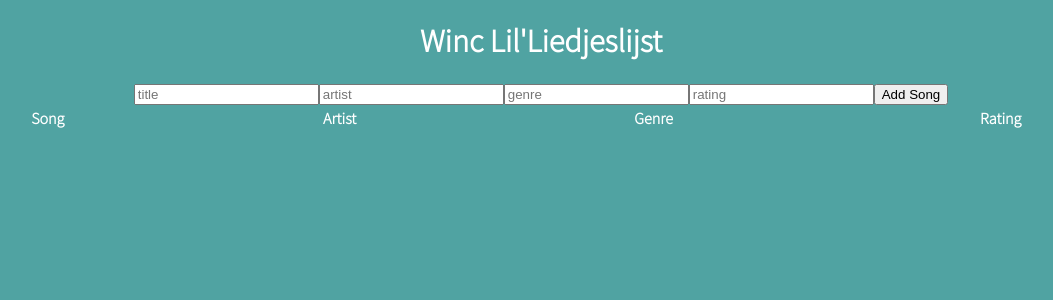
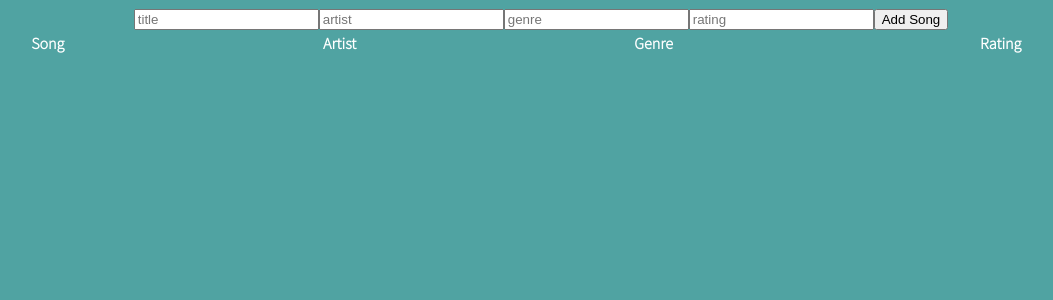
Before and after one commit to iamhelenavd/Winc-Week05-Eindopdracht1.0, a React (Create React App) app: page / in a window 1280 px wide. Shown: the top 300 px of the page, without its empty margins (107-1160 px from the left). Built offline with nearby package versions, Linux system fonts and the light colour scheme.

Commit message:
added changes to resolve problem. Still needs to resolve problem with table. now only rating is on screen.

```diff
--- a/src/components/SongForm.jsx
+++ b/src/components/SongForm.jsx
@@ -12,17 +12,21 @@ const SongForm = (props) => {
 
   // Input change function SetSong
 
-  const handleInputChange = (event) => {
+  /*   const handleInputChange = (event) => {
     const { name, value } = event.target;
     setSong({ ...song, [name]: value });
-  };
-
-  /*   const onSubmit = (event) => {
-    console.log(setSong(formChoises));
   }; */
 
-  const handleSubmit = (e) => {
-    e.preventDefault(); //Stops defauls reloading behaviour
+  function handleInputChange(event) {
+    const value = event.target.value;
+    setSong({
+      ...song,
+      [event.target.name]: value,
+    });
+  }
+  const handleSubmit = (event) => {
+    event.preventDefault(); //Stops defauls reloading behaviour
+    props.addSong(song);
     console.log(song);
   };
 
--- a/src/components/SongList.jsx
+++ b/src/components/SongList.jsx
@@ -1,14 +1,17 @@
-/* import React, { useState } from "react";
+import React from "react";
+import SongListItem from "./SongListItem";
 
-function SongList = props  {
-  const items = props.song.map((spng =>
-
-
-    <ListItems name={item.name} />);
-  return <ul>{items}</ul>;
-}
-
+function SongList(props) {
+  const stateSongs = props.songs;
+  const singleSong = stateSongs.map((song) => (
+    <SongListItem
+      key={song.id}
+      name={song.title}
+      genre={song.genre}
+      rating={song.rating}
+    />
+  ));
+  return singleSong;
 }
 
 export default SongList;
- ; */
--- /dev/null
+++ b/src/components/SongListItem.jsx
@@ -0,0 +1,14 @@
+import React from "react";
+
+function SongListItem(props) {
+  return (
+    <tr>
+      <td>{props.title}</td>
+      <td>{props.artist}</td>
+      <td>{props.genres}</td>
+      <td>{props.rating}</td>
+    </tr>
+  );
+}
+
+export default SongListItem;
--- a/src/components/SongOverview.jsx
+++ b/src/components/SongOverview.jsx
@@ -1,19 +1,18 @@
 import React, { useState } from "react";
 import SongForm from "./SongForm";
-/* import SongList from "./SongList"; */
+import SongList from "./SongList";
 
 const SongOverview = () => {
   const SongsDataList = [
     {
-      id: "0",
+      id: "1",
       Song: "oranges",
       Artist: "Lady Gaga",
       Genre: "Pop",
       Rating: "4",
     },
-    { id: "0", Song: "Apples", Artist: "Lady Gaga", Genre: "Pop", Rating: "4" },
     {
-      id: "0",
+      id: "2",
       Song: "Bananas",
       Artist: "Lady Gaga",
       Genre: "Pop",
@@ -33,19 +32,20 @@ const SongOverview = () => {
 
   return (
     <div>
-      <header>
-        <h1>Winc Lil'Liedjeslijst</h1>
-      </header>
+      <div>
         <SongForm addSong={addSong} />
         <table>
+          <tbody>
             <tr className="song-header">
               <th className="song-row__item">Song</th>
               <th className="song-row__item">Artist</th>
               <th className="song-row__item">Genre</th>
               <th className="song-row__item">Rating</th>
             </tr>
+            <SongList songs={songs} />
+          </tbody>
         </table>
-      {/*       <SongList songs={songs} /> */}
+      </div>
     </div>
   );
 };
```
Also changed, not shown: 1 other file (tests, documents, lock files or other folders). Lines whose indentation alone changed are shown as unchanged.
